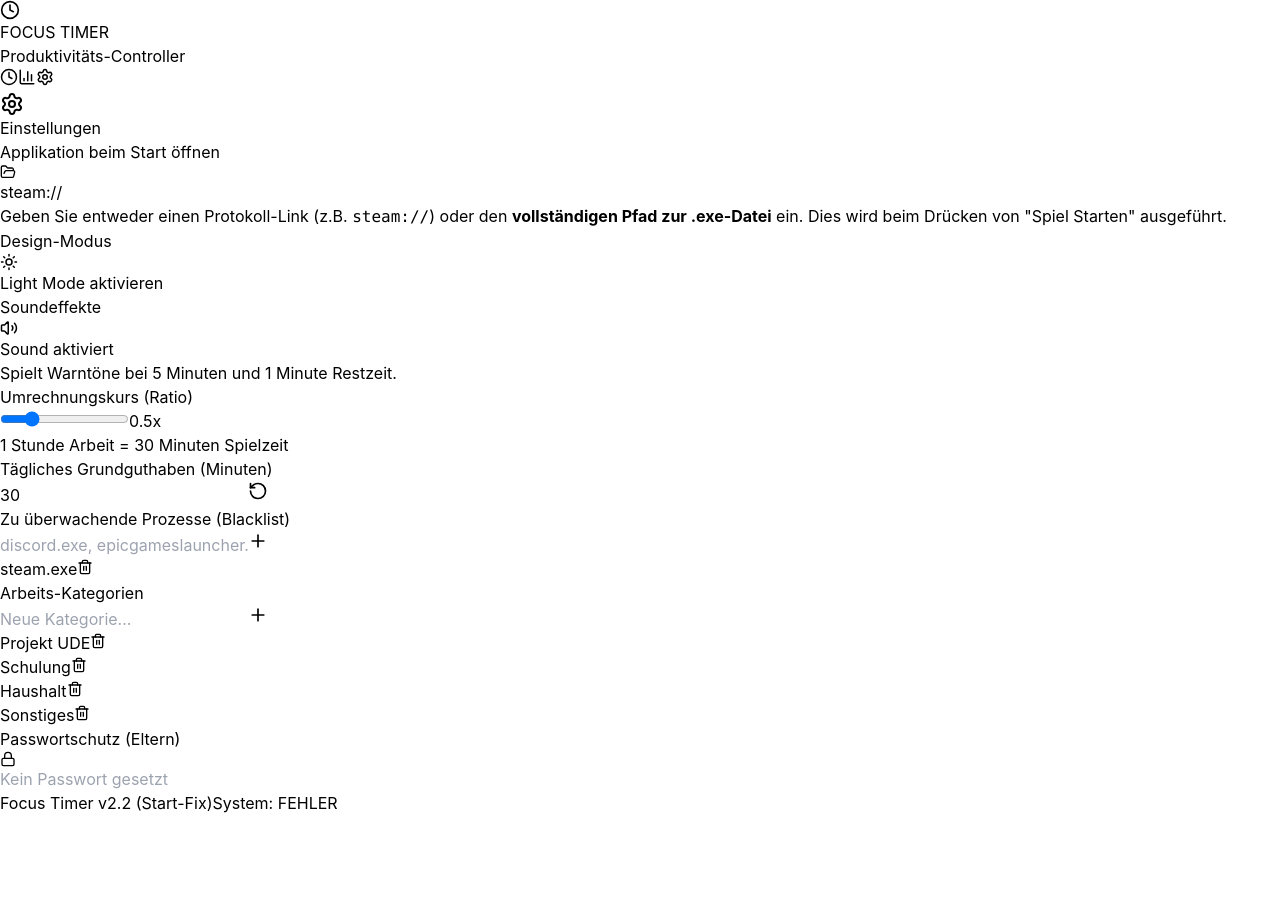
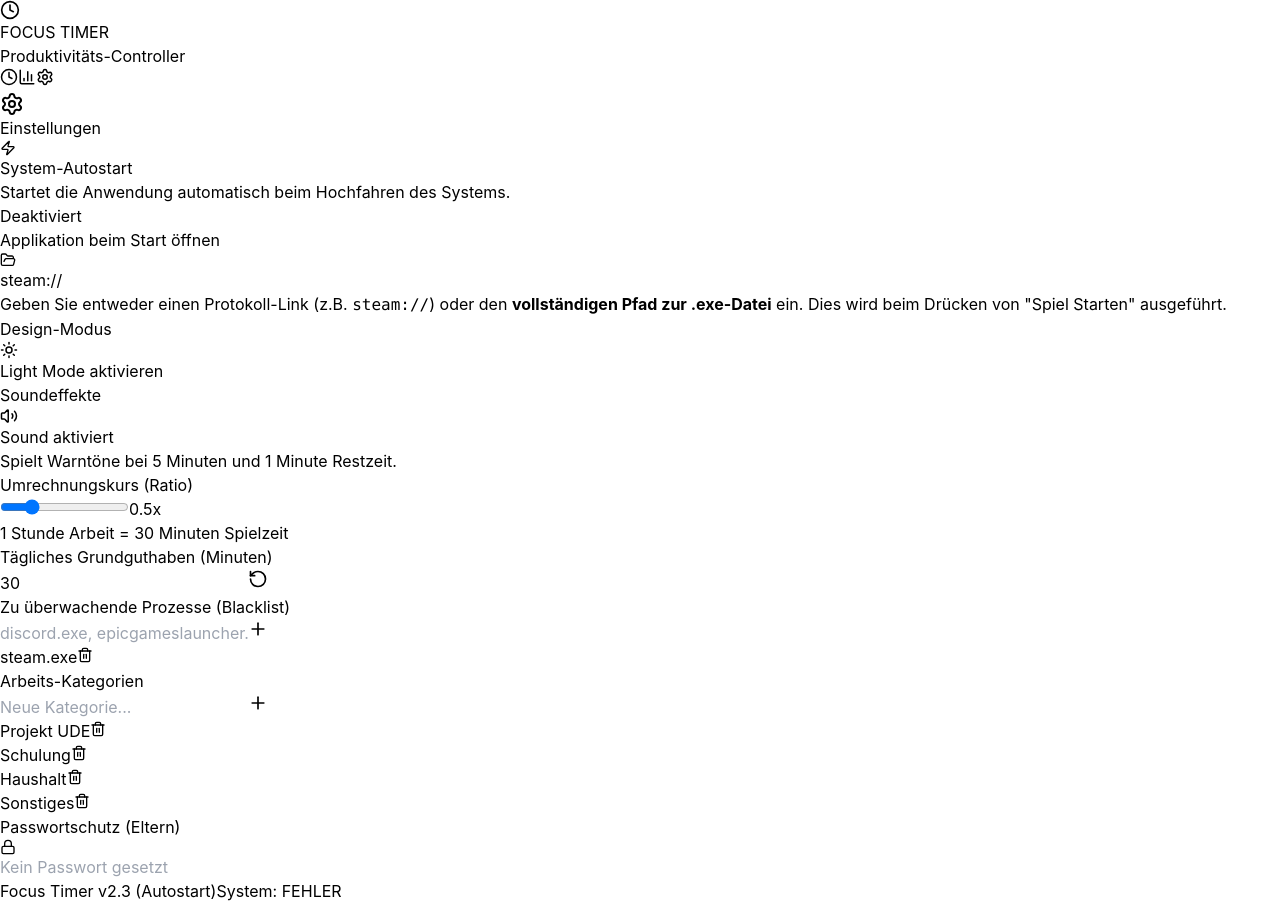
Before and after one commit to mosmello93/focus-timer, a React (Vite) app: page / in a window 1280 px wide. Both pictures are taken after a click on the button 45 px from the left and 77 px from the top of the page. Before the commit the page ends 815 px from the top, so only its background shows below. Built offline with nearby package versions, Linux system fonts and the light colour scheme.

Commit message:
feat: System-Autostart-Funktion in Backend und Frontend implementiert

```diff
--- a/src/App.tsx
+++ b/src/App.tsx
@@ -1,7 +1,7 @@
 import { useState, useEffect, useMemo, useRef } from 'react';
 import {
   Clock, Gamepad2, AlertCircle, Settings,
-  Plus, Trash2, Lock, Briefcase, BarChart3, Moon, Sun, Volume2, VolumeX, FolderOpen, RotateCcw
+  Plus, Trash2, Lock, Briefcase, BarChart3, Moon, Sun, Volume2, VolumeX, FolderOpen, RotateCcw, Zap
 } from 'lucide-react';
 
 // --- TYPEDEFS ---
@@ -15,6 +15,10 @@ declare global {
       onEndGaming: (callback: () => void) => void;
       endGamingManual: () => void;
       sendSettings: (settings: AppSettings) => void;
+
+      // NEU: Autostart Funktionen
+      toggleAutostart: (enable: boolean) => Promise<boolean>;
+      getAutostartStatus: () => Promise<boolean>;
     };
   }
 }
@@ -40,7 +44,7 @@ interface AppSettings {
   themeMode: ThemeMode;
   blacklistProcesses: string[];
   soundEnabled: boolean;
-  startPath: string; // NEU: Pfad zum manuell zu startenden Programm
+  startPath: string;
 }
 
 const Themes = {
@@ -83,7 +87,7 @@ const DEFAULT_SETTINGS: AppSettings = {
   themeMode: 'dark',
   blacklistProcesses: ['steam.exe'],
   soundEnabled: true,
-  startPath: 'steam://', // NEU: Standardpfad
+  startPath: 'steam://',
 };
 
 // --- AUDIO ENGINE (Synthesizer) ---
@@ -152,6 +156,7 @@ const App = () => {
   const [showPasswordPrompt, setShowPasswordPrompt] = useState(false);
   const [processAlert, setProcessAlert] = useState<string | null>(null);
   const [isElectronConnected, setIsElectronConnected] = useState(false);
+  const [autostartEnabled, setAutostartEnabled] = useState(false); // NEU: Autostart Status
 
   const loaded = useRef(false);
   const isGameOver = balance <= 0 && mode === 'gaming';
@@ -160,6 +165,11 @@ const App = () => {
   // --- PERSISTENZ & INITIALISIERUNG ---
   useEffect(() => {
     if (window.electron) setIsElectronConnected(true);
+
+    // Lade Autostart Status
+    if (window.electron?.getAutostartStatus) {
+        window.electron.getAutostartStatus().then(status => setAutostartEnabled(status));
+    }
 
     const savedBalance = localStorage.getItem('st_balance');
     const savedHistory = localStorage.getItem('st_history');
@@ -177,7 +187,7 @@ const App = () => {
         currentSettings.blacklistProcesses = [currentSettings.processName || 'steam.exe'];
       }
       if (currentSettings.soundEnabled === undefined) currentSettings.soundEnabled = true;
-      if (!currentSettings.startPath) currentSettings.startPath = 'steam://'; // NEU: Pfad-Migration
+      if (!currentSettings.startPath) currentSettings.startPath = 'steam://';
 
       setSettings(currentSettings);
       if (currentSettings.categories.length > 0) setSelectedCategory(currentSettings.categories[0]);
@@ -197,14 +207,24 @@ const App = () => {
     if (!loaded.current) return;
     localStorage.setItem('st_balance', balance.toString());
     localStorage.setItem('st_history', JSON.stringify(history));
-    // Fügen Sie den neuen Wert startPath beim Speichern hinzu
     localStorage.setItem('st_settings', JSON.stringify(settings));
   }, [balance, history, settings]);
 
-  // Senden der Settings an Electron für die Blacklist-Überwachung (inkl. startPath)
+  // Senden der Settings an Electron
   useEffect(() => {
       if (window.electron?.sendSettings) window.electron.sendSettings(settings);
   }, [settings]);
+
+  // Handler für Autostart Toggle
+  const toggleAutostart = async () => {
+    if (window.electron?.toggleAutostart) {
+        const newStatus = !autostartEnabled;
+        const finalStatus = await window.electron.toggleAutostart(newStatus);
+        setAutostartEnabled(finalStatus);
+        setProcessAlert(`Autostart ${finalStatus ? 'aktiviert' : 'deaktiviert'}.`);
+        setTimeout(() => setProcessAlert(null), 3000);
+    }
+  };
 
   useEffect(() => {
     if (window.electron?.onStartGaming) {
@@ -235,9 +255,7 @@ const App = () => {
   const triggerSteamStart = () => window.electron?.startSteam() || console.log(">> Start App");
   const triggerSteamKill = () => window.electron?.killSteam() || console.log(">> Kill App");
 
-  // --- NEUE FUNKTION: Guthaben auf Tageslimit zurücksetzen ---
   const resetBalanceToDailyAllowance = () => {
-    // Wandelt die Minuten des täglichen Limits in Sekunden um
     const dailyAllowanceSeconds = settings.dailyAllowance * 60;
     setBalance(dailyAllowanceSeconds);
     setProcessAlert(`Guthaben auf ${formatTime(dailyAllowanceSeconds)} (Tageslimit) zurückgesetzt.`);
@@ -514,7 +532,21 @@ const App = () => {
 
             <div className="space-y-6">
 
-               {/* NEU: Startpfad Konfiguration */}
+               {/* NEU: Autostart Toggle */}
+              <div className={`p-4 rounded-lg border ${theme.cardBorder} ${theme.cardBg} flex justify-between items-center`}>
+                <div>
+                    <label className={`block text-sm font-bold ${theme.textPrimary} mb-1 flex items-center gap-2`}><Zap size={16}/> System-Autostart</label>
+                    <p className={`text-xs ${theme.textSecondary}`}>Startet die Anwendung automatisch beim Hochfahren des Systems.</p>
+                </div>
+                <button
+                    onClick={toggleAutostart}
+                    className={`px-3 py-1 rounded-full font-bold transition no-drag text-sm ${autostartEnabled ? 'bg-emerald-600 text-white' : 'bg-gray-600 text-gray-300'} border border-gray-500`}
+                >
+                    {autostartEnabled ? 'Aktiviert' : 'Deaktiviert'}
+                </button>
+              </div>
+
+               {/* Startpfad Konfiguration */}
               <div className={`p-4 rounded-lg border ${theme.cardBorder} ${theme.cardBg}`}>
                 <label className={`block text-sm font-bold mb-2 ${theme.textPrimary}`}>Applikation beim Start öffnen</label>
                 <div className="flex gap-2 items-center">
@@ -586,7 +618,6 @@ const App = () => {
                     onChange={(e) => setSettings({...settings, dailyAllowance: parseInt(e.target.value) || 0})}
                     className={`bg-gray-700 border ${theme.cardBorder} rounded p-2 ${theme.textPrimary} w-full focus:border-emerald-500 outline-none`}
                   />
-                  {/* NEUER RESET BUTTON */}
                   <button
                       onClick={resetBalanceToDailyAllowance}
                       title="Guthaben jetzt zurücksetzen"
@@ -663,7 +694,7 @@ const App = () => {
       </main>
 
       <footer className={`p-3 text-center text-[10px] ${theme.textSecondary} border-t ${theme.cardBorder} ${theme.headerBg} no-drag flex justify-between px-6`}>
-        <span>Focus Timer v2.2 (Start-Fix)</span>
+        <span>Focus Timer v2.3 (Autostart)</span>
         <span className={isElectronConnected ? 'text-emerald-500' : 'text-red-500 font-bold'}>
              System: {isElectronConnected ? 'Verbunden' : 'FEHLER'}
         </span>
```
Also changed, not shown: main.mjs (+20 -15 lines), preload.cjs (+11 -15 lines).
